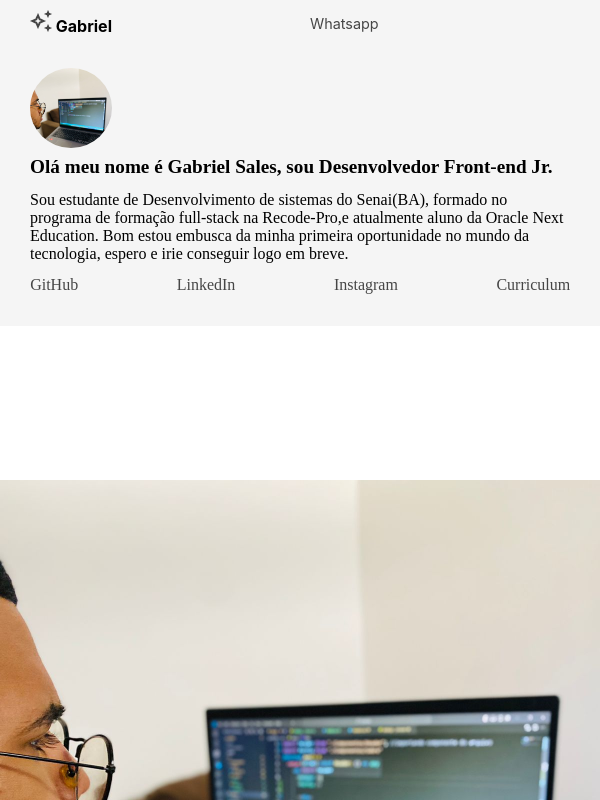
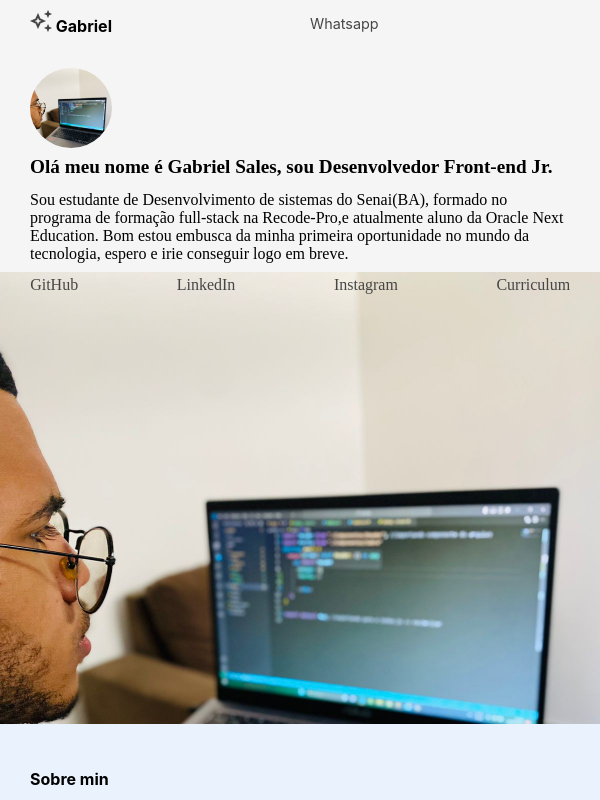
Before and after one commit to salesgs/portifolio__react, a React (Create React App) app: page / in a window 600 px wide. Shown: the top 800 px of the page. Built offline with nearby package versions, Linux system fonts and the light colour scheme.

Commit message:
cabeçalho 23

```diff
--- a/src/Componentes/Banner/Responsive.css
+++ b/src/Componentes/Banner/Responsive.css
@@ -1,10 +1,23 @@
 @media screen and (min-width:200px) and (max-width:700px){
   .banner{
     height: 580px;
-    margin-top: -22vh;
+    margin-top: -15rem;
   }
 }
-@media screen and (min-width:355px) and (max-width:700px){
+@media screen and (min-width:390px) and (max-width:700px){
+  .banner{
+    height: 580px;
+    margin-top: -24rem;
+  }
+}
+
+@media screen and (min-width:400px) and (max-width:700px){
+  .banner{
+    height: 580px;
+    margin-top: -28rem;
+  }
+}
+/* @media screen and (min-width:355px) and (max-width:700px){
   .banner{
     height: 580px;
     margin-top: -25vh;
@@ -16,4 +29,4 @@
     height: 580px;
     margin-top: -30vh;
   }
-}
+} */
```
